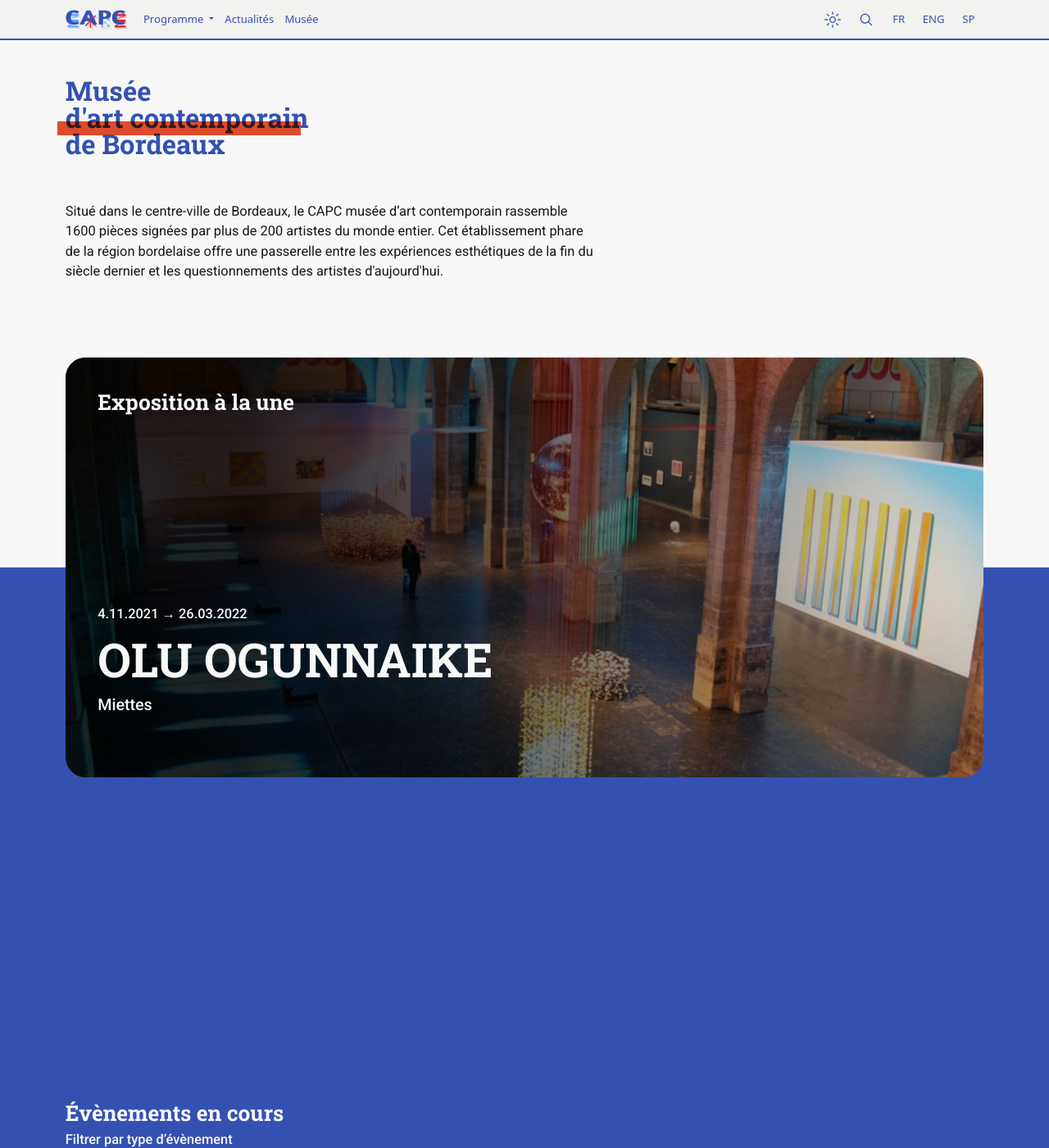
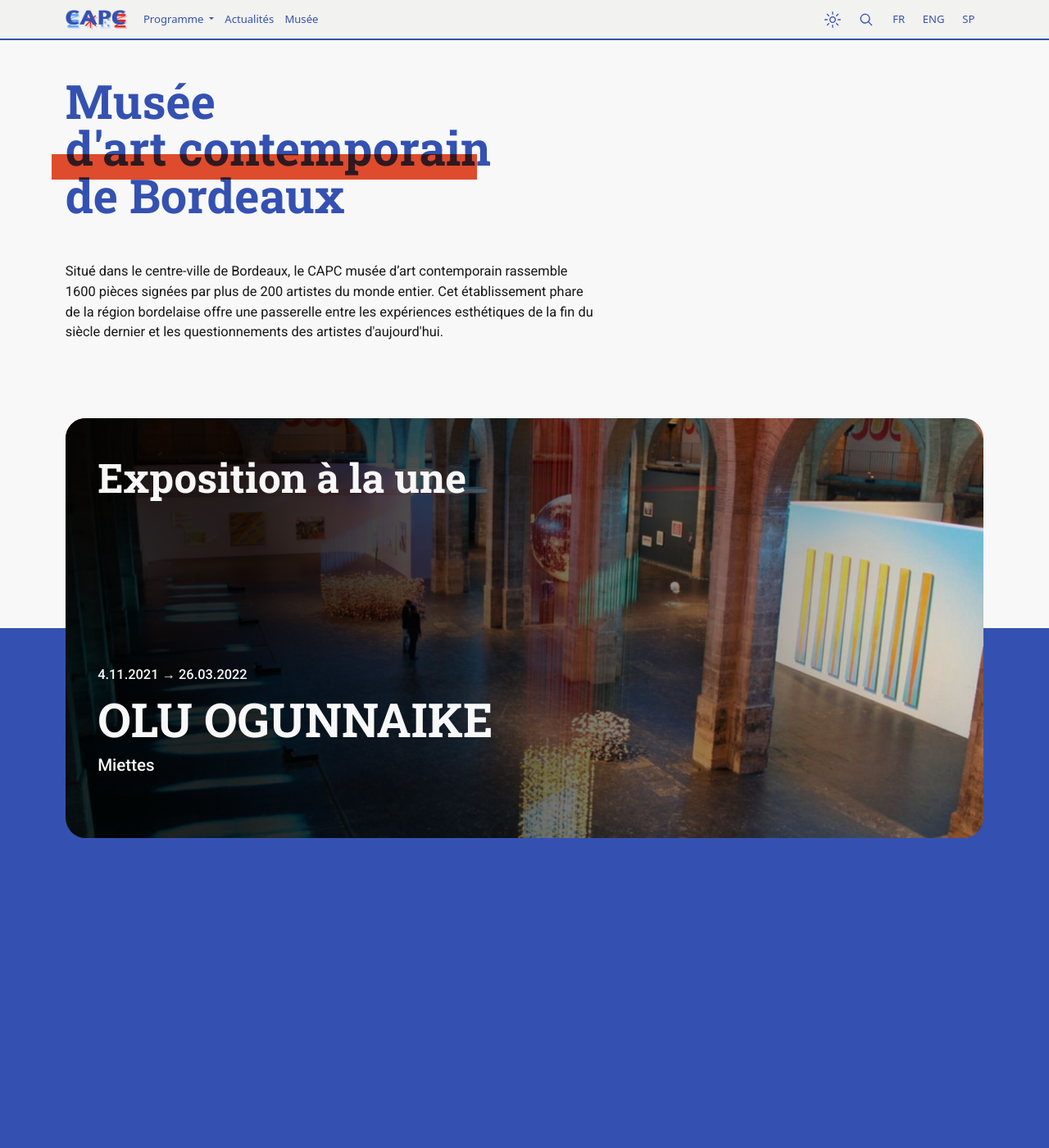
Before and after one commit to studio-beauvoir/jekyll-capc, a Jekyll site: the page built from _pages/index.html, in a window 1280 px wide and 1400 px high. Shown: the whole window at 82% size. Built offline with Jekyll 4.4.1, drawn with Linux system fonts in a browser that asks for light colours.

Commit message:
fix style default sizes

```diff
--- a/css/styles.scss
+++ b/css/styles.scss
@@ -26,10 +26,10 @@
 
 // exemple d'utilisation:
 // <h1>...</h1> (le mieux nv seo) ou <span class="text-h1">...</span> (moins ouf nv seo)
-h1, .text-h1 { font: var(--h1) }
-h2, .text-h2 { font: var(--h2) }
-h3, .text-h3 { font: var(--h3) }
-h4, .text-h4 { font: var(--h4) }
-h5, .text-h5 { font: var(--h5) }
-p, .text-p { font: var(--p) }
-label, .text-label { font: var(--label) }
+h1, .text-h1 { font: var(--h1) !important }
+h2, .text-h2 { font: var(--h2) !important}
+h3, .text-h3 { font: var(--h3) !important}
+h4, .text-h4 { font: var(--h4) !important}
+h5, .text-h5 { font: var(--h5) !important}
+p, .text-p { font: var(--p) !important}
+label, .text-label { font: var(--label) !important}
```
